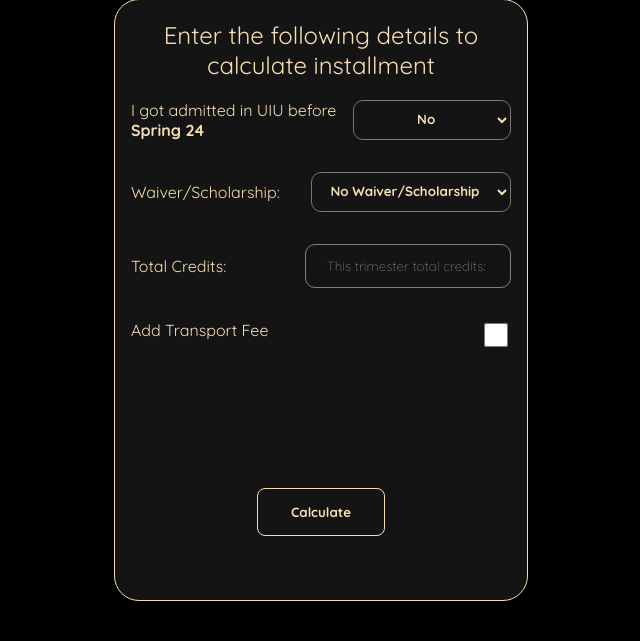
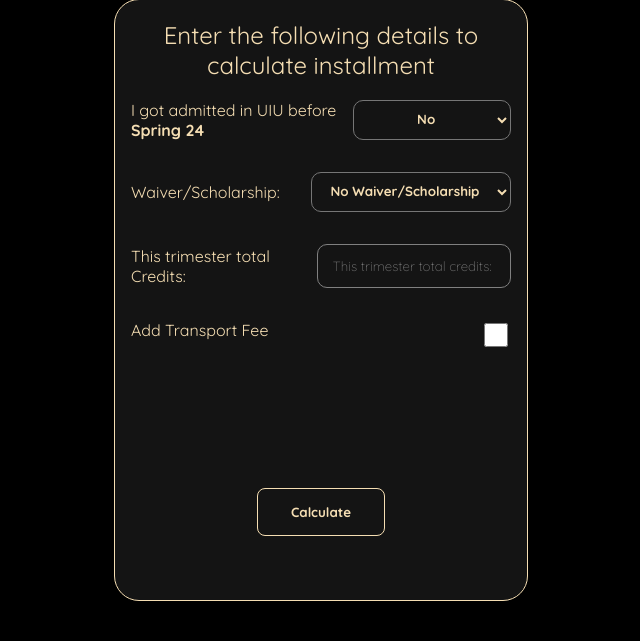
Before and after one commit to runtimeghost/uiu-installment-calculator, a Flask app: page / in a window 1280 px wide. Shown: the part 150-791 px from the top of the page, without its empty margins (319-959 px from the left). Run offline with Flask 3, Linux system fonts and the light colour scheme.

Commit message:
Change Credit asking message

```diff
--- a/templates/index.html
+++ b/templates/index.html
@@ -28,7 +28,7 @@
             </select>
         </div>
         <div class="total-credits-wrapper">
-            <label for="credit">Total Credits: </label>
+            <label for="credit">This trimester total Credits: </label>
             <input required id="credit" name="credit" type="number" placeholder="This trimester total credits: ">
         </div>
         <div id="transportfee">
```
